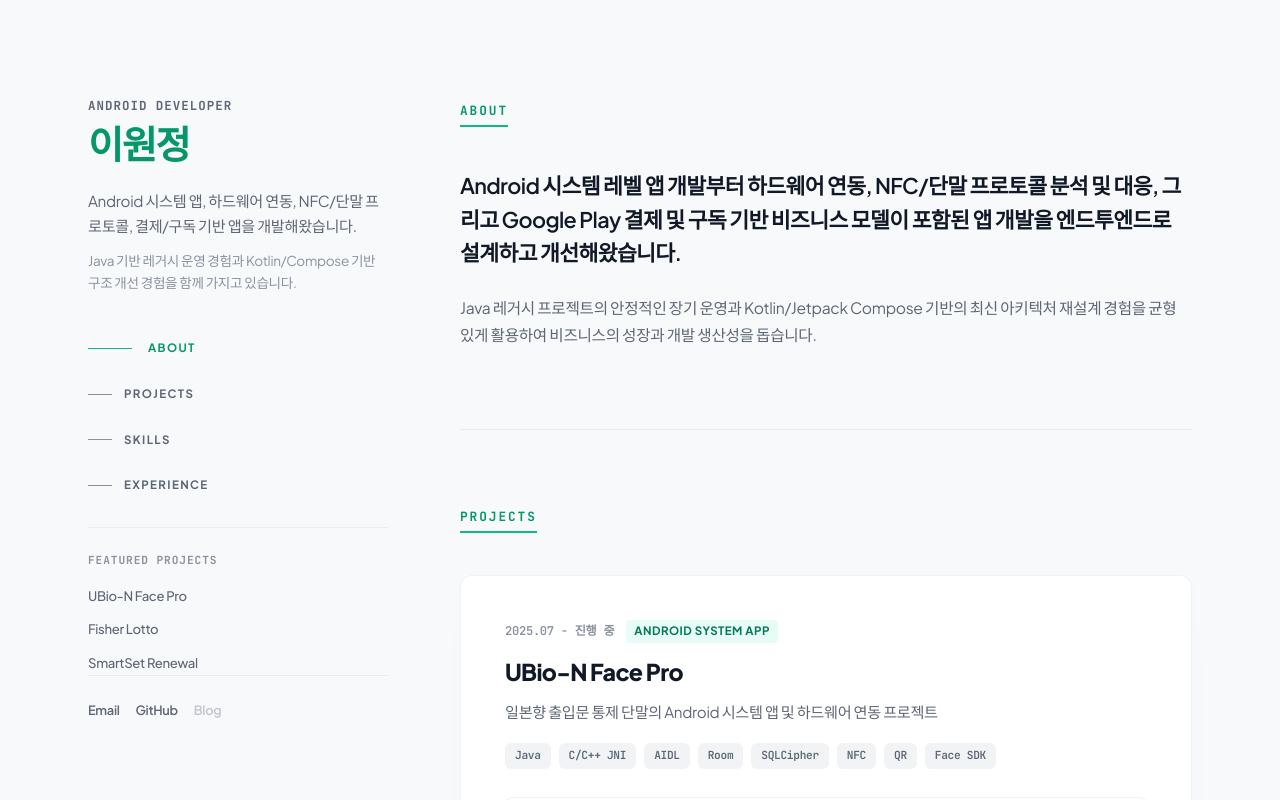
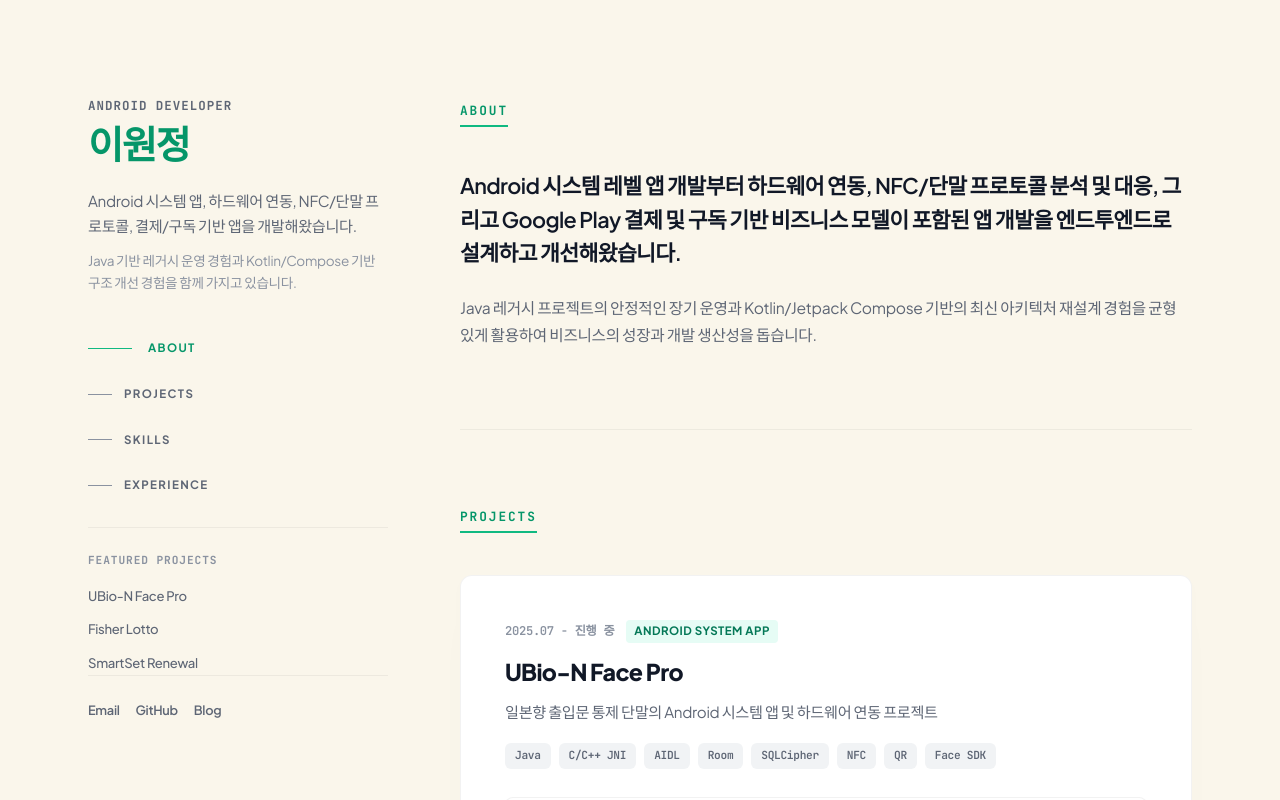
Before and after one commit to E1jeong/portfolio, a Next.js app: page / in a window 1280 px wide. Shown: the top 800 px of the page. Built offline with nearby package versions, Linux system fonts and the light colour scheme.

Commit message:
feat: configure blog link and change light background to warm ivory (#faf6eb)

```diff
--- a/app/globals.css
+++ b/app/globals.css
@@ -1,7 +1,7 @@
 @import "tailwindcss";
 
 :root {
-  --background: #f8f9fa;      /* Clean, soft paper-like off-white background */
+  --background: #faf6eb;      /* Soft warm ivory background */
   --surface: #ffffff;         /* Pure white cards and container surface */
   --surface-hover: #f1f3f5;   /* Light grey for micro hover feed */
   --text: #111827;            /* Deep black/charcoal for premium typography readability */
--- a/data/portfolio.ts
+++ b/data/portfolio.ts
@@ -31,7 +31,7 @@ export const profile = {
   contacts: [
     { label: "Email", href: "mailto:won9964@gmail.com" },
     { label: "GitHub", href: "https://github.com/E1jeong" },
-    { label: "Blog", href: "#" }
+    { label: "Blog", href: "https://still-coding.tistory.com/" }
   ]
 };
 
```
